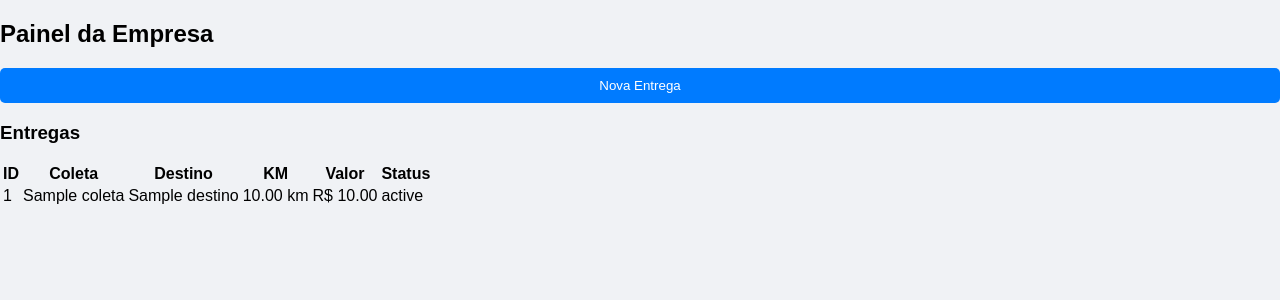
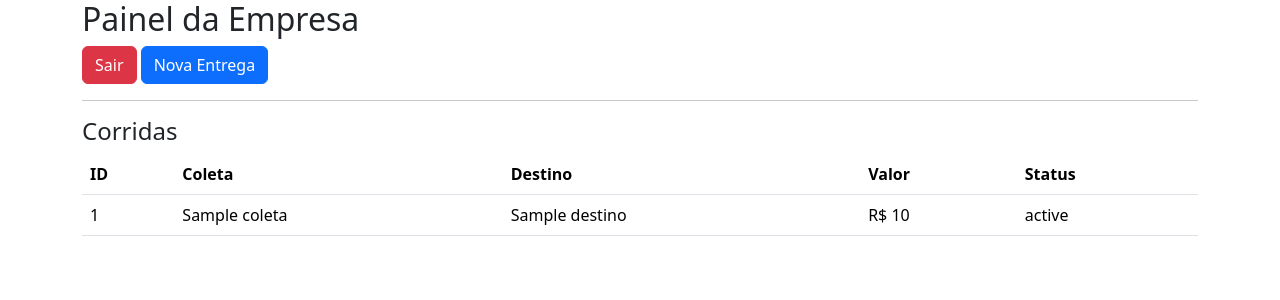
Before and after one commit to wagnermarzzo/motorista24h, a Flask app: template templates/dashboard_empresa.html in a window 1280 px wide. Shown: the top 300 px of the page. Run offline with Flask 3, Linux system fonts and the light colour scheme; the template is opened without the code that fills it: most values are stand-ins (such as "Sample title", 1, 10 or a date in 2020).

Commit message:
Update dashboard_empresa.html

```diff
--- a/templates/dashboard_empresa.html
+++ b/templates/dashboard_empresa.html
@@ -1,34 +1,38 @@
 <!DOCTYPE html>
 <html>
+
 <head>
-<meta charset="UTF-8">
-<title>Dashboard Empresa</title>
-<link rel="stylesheet" href="/static/css/style.css">
+
+<title>Empresa</title>
+
+<link rel="stylesheet" href="https://cdn.jsdelivr.net/npm/bootstrap@5.3.2/dist/css/bootstrap.min.css">
+
 </head>
 
 <body>
 
-<header>
+<div class="container">
 
 <h2>Painel da Empresa</h2>
 
-<a href="/criar_entrega">
-<button class="btn">Nova Entrega</button>
+<a href="/logout" class="btn btn-danger">
+Sair
 </a>
 
-</header>
+<a href="/criar_entrega" class="btn btn-primary">
+Nova Entrega
+</a>
 
-<div class="container">
+<hr>
 
-<h3>Entregas</h3>
+<h4>Corridas</h4>
 
-<table>
+<table class="table">
 
 <tr>
 <th>ID</th>
 <th>Coleta</th>
 <th>Destino</th>
-<th>KM</th>
 <th>Valor</th>
 <th>Status</th>
 </tr>
@@ -38,10 +42,13 @@
 <tr>
 
 <td>{{e.id}}</td>
+
 <td>{{e.coleta}}</td>
+
 <td>{{e.destino}}</td>
-<td>{{"%.2f"|format(e.distancia)}} km</td>
-<td>R$ {{ "%.2f"|format(e.valor) }}</td>
+
+<td>R$ {{e.valor}}</td>
+
 <td>{{e.status}}</td>
 
 </tr>
```
